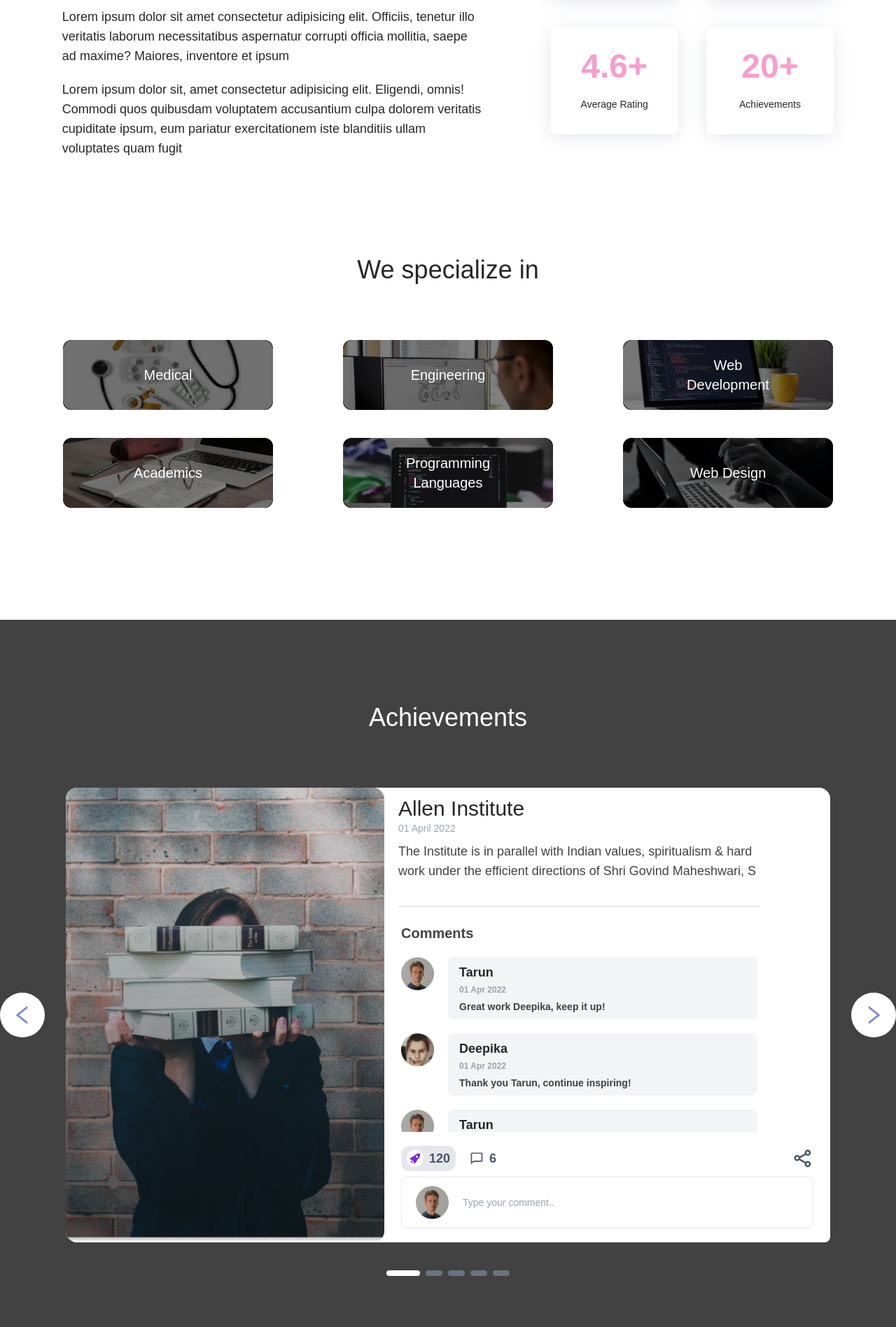
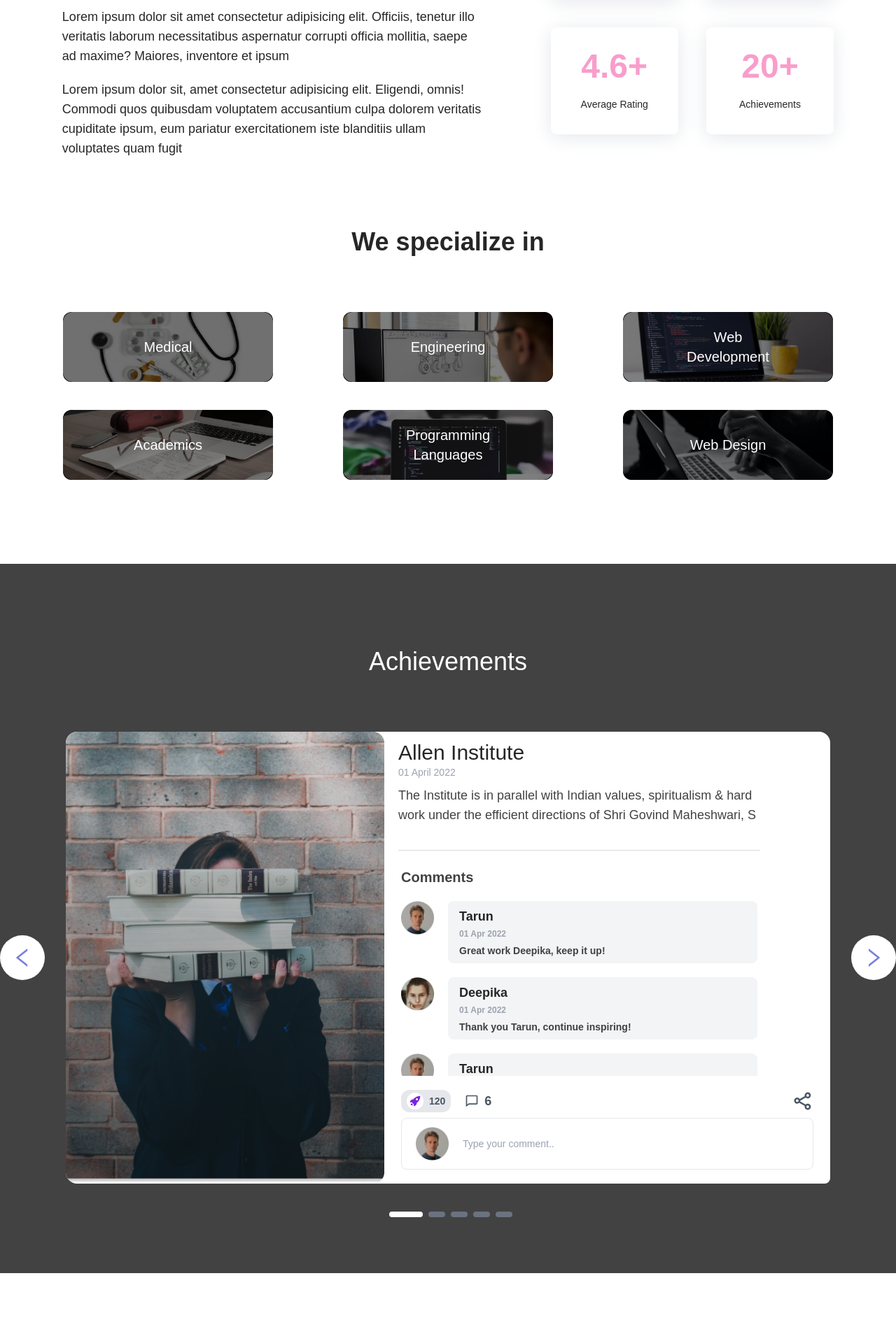
Before and after one commit to albiummid/ostello, a React (Create React App) app: page /institute/a2ls32ls in a window 1280 px wide. Shown: the part 880-2777 px from the top of the page at 70% size. Built offline with nearby package versions, Linux system fonts and the light colour scheme.

Commit message:
rajbir part done

```diff
--- a/src/App.js
+++ b/src/App.js
@@ -8,7 +8,7 @@ import ViewMoreCourse from './pages/ViewMoreCourse'
 
 function App() {
   return (
-    <>
+    <div className='overflow-x-hidden'>
       <BrowserRouter>
         <Layout>
           <Routes>
@@ -19,7 +19,7 @@ function App() {
           </Routes>
         </Layout>
       </BrowserRouter>
-    </>
+    </div>
   )
 }
 
--- a/src/components/Home/CourseOverview.js
+++ b/src/components/Home/CourseOverview.js
@@ -36,7 +36,7 @@ export default function CourseOverview() {
       className=' container mx-auto course_overview flex justify-between  space-y-10 flex-col lg:flex-row   px-5 py-20 xl:px-20 items-center text-[#414141]'
     >
       <div className='text-justify md:w-6/12 '>
-        <h1 className='lg:text-5xl text-3xl  text-rights font-semibold lg:mb-10 mb-5'>
+        <h1 className='lg:text-5xl text-3xl  text-rights font-semibold lg:mb-10'>
           Course Overview
         </h1>
         <div className={'text-xl  text-justify lg:block hidden '}>
@@ -61,7 +61,7 @@ export default function CourseOverview() {
             cost effective.
           </p>
         </div>
-        <div className='text-lg font-medium lg:hidden my-10'>
+        <div className='text-lg lg:hidden my-10'>
           <p>
             With over 20 hours of training, quizzes and practical steps you can
             follow - this is one of the most comprehensive digital marketing
--- a/src/components/Home/Header.js
+++ b/src/components/Home/Header.js
@@ -74,13 +74,13 @@ export default function Header() {
     <div name='Header' className=' '>
       <div className='bg-[#7A81DC]  '>
         <div className=' px-3 sm:px-20 container mx-auto  text-white lg:flex flex-row-reverse justify-between md:py-10'>
-          <section className='  pt-5 lg:w-[400px] 2xl:w-[500px]  '>
+          <section className='  py-5 lg:w-[400px] 2xl:w-[500px]  '>
             <Carousel
               itemsToShow={1}
               showArrows={false}
               renderPagination={({ pages, activePage, onClick }) => {
                 return (
-                  <div className='flex items-center gap-2 mt-2'>
+                  <div className='flex items-center space-x-2 mt-2'>
                     {pages.map((page) => {
                       const isActivePage = activePage === page
                       return (
@@ -181,7 +181,7 @@ export default function Header() {
                     )}
                     <BiShareAlt
                       onClick={() => setOpen(true)}
-                      className='active:opacity-80 flex items-center text-sm  text-white   w-6 h-6 md:h-10 md:w-10 rounded-full shadow-sm justify-center cursor-pointer   md:ring-2 ring-1 ring-white md:text-2xl p-2'
+                      className='active:opacity-80 flex items-center text-sm  text-white   w-6 h-6 md:h-10 md:w-10 rounded-full shadow-sm justify-center cursor-pointer   md:ring-2 ring-1 ring-white md:text-2xl p-1'
                     />
 
                     <ModalWrapper open={open} setOpen={setOpen}>
--- a/src/components/Home/Platforms.js
+++ b/src/components/Home/Platforms.js
@@ -153,8 +153,8 @@ export default function Platforms() {
       <div className='lg:flex space-x-5 justify-around py-20 px-10 bg-[#F3F5F7] hidden '>
         {platforms.map((item, i) => (
           <div key={i}>
-            <p className='font-bold md:text-3xl text-xl my-5'>{item.name}</p>
-            <div className='flex flex-col text-2xl'>
+            <p className='font-bold md:text-2xl text-xl my-5'>{item.name}</p>
+            <div className='flex flex-col text-xl'>
               {item.categories.map((category, idx) => (
                 <Link to={category.url} key={idx}>
                   {category.title}
--- a/src/components/Home/Reviews/ReviewCard.js
+++ b/src/components/Home/Reviews/ReviewCard.js
@@ -147,9 +147,9 @@ export default function ReviewCard({
             <img className='w-12 h-12' src={reviewImg} alt='' />
 
             <div className='font-semibold '>
-              <h1 className='md:text-xl text-[#414141]'>Neena Sharma</h1>
+              <h1 className='xl:text-xl text-[#414141]'>Neena Sharma</h1>
               <div>
-                <p className='text-md text-gray-400'>
+                <p className='xl:text-md text-gray-400'>
                   {moment(Date.now()).format('MMMM , YYYY')}
                 </p>
                 <Rating
@@ -187,8 +187,12 @@ export default function ReviewCard({
         </div>
 
         <div className='flex flex-col  my-2 text-gray-500 font-medium '>
-          <p className='md:text-xl text-lg'>{review.quotes}</p>
-          <p className=' text-[#7D23E0] cursor-pointer  text-lg'>Show More</p>
+          <p className='xl:text-xl text-lg'>
+            {review.quotes}{' '}
+            <span className=' text-[#7D23E0] cursor-pointer  text-lg'>
+              Show More
+            </span>
+          </p>
         </div>
         <div className='flex items-center no-scrollbar space-x-2 overflow-scroll   '>
           {contents.slice(0, 5).map((item, i) => (
@@ -281,9 +285,9 @@ export default function ReviewCard({
                 className='flex space-x-2  items-center text-lg cursor-pointer w-[100px]'
               >
                 {isUpvoted ? (
-                  <LikeFilled className='text-2xl flex items-center text-[#7D23E0]' />
+                  <LikeFilled className='xl:text-2xl flex items-center text-[#7D23E0]' />
                 ) : (
-                  <LikeOutlined className='text-2xl flex items-center' />
+                  <LikeOutlined className='xl:text-2xl flex items-center' />
                 )}
                 <span className=''>{isUpvoted ? '120K' : 'Upvote'}</span>
               </div>
@@ -297,7 +301,9 @@ export default function ReviewCard({
               className='  md:flex space-x-2 text-[#7D23E0]  items-center text-lg cursor-pointer '
             >
               <BiCommentDetail className='text-2xl flex items-center' />
-              <span className=''>View Comments</span>
+              <span className=''>
+                <span className='xl:inline hidden'>View </span>Comments
+              </span>
             </div>
           </div>
         </div>
@@ -307,22 +313,22 @@ export default function ReviewCard({
           <div
             className={`pb-5 space-y-5 w-full shadow-lg shadow-gray-300 px-6  rounded-lg flex flex-col bg-white z-[999] rounded-t-none md:absolute `}
           >
-            <p className='sm:text-2xl text-xl'>Comments</p>
+            <p className='xl:text-2xl text-xl'>Comments</p>
             <div className=' overflow-y-scroll no-scrollbar space-y-5 h-[250px]'>
               {comments.map((item, i) => (
                 <div className='space-x-5 flex items-start font-semibold text-[#414141]'>
                   <img
-                    className='sm:w-12 sm:h-12 w-8'
+                    className='xl:w-12 xl:h-12 w-8'
                     src={item.userPic}
                     alt=''
                   />
 
                   <div className='bg-gray-100  px-4 py-2 w-full rounded-lg'>
-                    <h1 className='sm:text-xl text-sm '>{item.userName}</h1>
+                    <h1 className='xl:text-xl text-lg '>{item.userName}</h1>
                     <span className='text-gray-400 sm:text-md text-xs'>
                       {moment(item.date).format('DD MMM YYYY')}
                     </span>
-                    <p className='pt-2 sm:text-lg font-medium text-sm'>
+                    <p className='pt-2 xl:text-lg font-medium text-sm'>
                       {item.comment}
                     </p>
                   </div>
@@ -344,13 +350,13 @@ export default function ReviewCard({
               </div>
               <div className='flex sm:space-x-5 space-x-2 border border-1 border-gray-200 md:px-5 px-2 py-2 rounded-lg text-sm sm:text-md'>
                 <img
-                  className='sm:w-12 sm:h-12 w-5 h-5'
+                  className='xl:w-12 xl:h-12 w-8 h-8'
                   src={comments[0].userPic}
                   alt=''
                 />
                 <input
                   type='text'
-                  className='outline-none border-none focus:outline-none focus:border-none'
+                  className='outline-none border-none focus:outline-none focus:border-none w-full'
                   placeholder='Type your comment..'
                 />
               </div>
--- a/src/components/Home/Reviews/Reviews.js
+++ b/src/components/Home/Reviews/Reviews.js
@@ -105,7 +105,7 @@ export default function Reviews() {
                     <Progress
                       strokeColor='#7D23E0'
                       strokeWidth={10}
-                      className='text-xs lg:text-lg w-[400px]   hidden md:block'
+                      className='text-xs lg:text-lg md:w-[200px] xl:w-[400px]   hidden md:block'
                       percent={item.percentage}
                       showInfo={false}
                     />
--- a/src/components/Home/courses/CourseCard.js
+++ b/src/components/Home/courses/CourseCard.js
@@ -59,7 +59,7 @@ export default function CourseCard() {
     return () => clearInterval(timer)
   }, [isCopied])
   return (
-    <div className='md:w-[400px] max-w-[400px] relative shadow-[#7ab1dc]/20 shadow-ostf rounded-3xl'>
+    <div className=' max-w-[350px] relative shadow-[#7ab1dc]/20 shadow-ostf rounded-3xl '>
       <div className='relative'>
         <img src={courseImg} className='w-[100%] rounded-2xl  ' alt='' />
         <div className='flex items-center justify-center  space-x-1 px-2 text-md text-white  font-bold bg-yellow-400 rounded-lg md:hidden absolute right-5 bottom-[10px] '>
@@ -81,10 +81,10 @@ export default function CourseCard() {
         )}
       </div>
 
-      <div className=' relative p-6 flex flex-col space-y-3 bg-[#fffff]'>
+      <div className=' relative p-5 flex flex-col space-y-3 bg-[#fffff]'>
         <div className=' flex  justify-between '>
           <div>
-            <p className='md:text-2xl text-lg  text-[#767676]'>
+            <p className='xl:text-2xl text-lg  text-[#767676]'>
               XYZ Design Academy
             </p>
             <p className='md:text-lg text-md font-bold'>UX Design Program</p>
--- a/src/components/Institute/AboutUs.jsx
+++ b/src/components/Institute/AboutUs.jsx
@@ -62,7 +62,7 @@ export default function AboutUs() {
         <div className='md:w-6/12 mx-5'>
           <h1 className='text-4xl font-bold mb-10'>About Us</h1>
           <div className='md:hidden'>
-            <p>
+            <p className='text-lg'>
               With over 20 hours of training, quizzes and practical steps you
               can follow - this is one of the most comprehensive digital
               marketing courses available.{' '}
@@ -116,8 +116,10 @@ export default function AboutUs() {
           ))}
         </div>
       </div>
-      <div name='Categories' className='mx-5  py-20'>
-        <h1 className='text-center mb-10 text-4xl py-10'>We specialize in</h1>
+      <div name='Categories' className='mx-5  py-10'>
+        <h1 className='text-center mb-10 text-4xl py-10 font-bold'>
+          We specialize in
+        </h1>
         <div className='grid lg:grid-cols-3 grid-cols-2 place-items-center md:gap-10 gap-8'>
           {platforms.map((item, i) => (
             <div
--- a/src/components/Institute/Achivements/AchievementCard.jsx
+++ b/src/components/Institute/Achivements/AchievementCard.jsx
@@ -56,7 +56,7 @@ export default function AchievementCard() {
     <div className='py-5'>
       <div className='max-w-[1200px] lg:mx-auto text-[#424242]  bg-white flex flex-wrap lg:flex-nowrap rounded-2xl s justify-center my-5 mx-5 relative'>
         <img
-          className='md:w-5/12 hidden lg:block rounded-2xl  object-cover '
+          className='lg:w-5/12 hidden lg:block rounded-2xl  object-cover '
           src={cardData.coverImg}
           alt=''
         />
@@ -72,19 +72,19 @@ export default function AchievementCard() {
         <div>
           <div className='px-5 py-3 font-medium space-y-2 lg:mr-20'>
             <div className=' '>
-              <h1 className=' text-3xl'>{cardData.instituteName}</h1>
-              <p className='text-md  text-gray-400'>{cardData.date}</p>
+              <h1 className=' xl:text-3xl text-xl'>{cardData.instituteName}</h1>
+              <p className='xl:text-md  text-gray-400'>{cardData.date}</p>
             </div>
-            <p className='sm:text-lg'>{cardData.postText}</p>
+            <p className='xl:text-lg'>{cardData.postText}</p>
           </div>
-          <div className='px-5 lg:mr-20'>
+          <div className='px-5 xl:mr-20 mr-10'>
             <Divider type='horizontal' className=' bg-gray-200' />
           </div>
           <div>
             <div
               className={`pb-5 space-y-5 w-full  px-6  rounded-lg flex flex-col bg-white z-[999] rounded-t-none  `}
             >
-              <p className=' md:text-xl font-bold'>
+              <p className=' xl:text-xl font-bold'>
                 Comments{' '}
                 <span className='lg:hidden'>({cardData.comments.length})</span>
                 <span className=' float-right lg:hidden'>view all</span>
@@ -94,13 +94,13 @@ export default function AchievementCard() {
                 {cardData.comments.map((item, i) => (
                   <div className='space-x-5 flex items-start font-semibold text-[#414141] '>
                     <img
-                      className='sm:w-12 sm:h-12 w-8 '
+                      className='xl:w-12 xl:h-12 w-8 '
                       src={item.userImg}
                       alt=''
                     />
 
                     <div className='bg-gray-100 py-2  px-4  w-full rounded-lg'>
-                      <h1 className='sm:text-lg text-sm '>{item.userName}</h1>
+                      <h1 className='xl:text-lg text-sm '>{item.userName}</h1>
                       <span className='text-gray-400 sm:text-md text-xs'>
                         {moment(item.date).format('DD MMM YYYY')}
                       </span>
@@ -116,10 +116,10 @@ export default function AchievementCard() {
                       <div className='w-6 h-6 flex items-center justify-center bg-white rounded-full '>
                         <IoIosRocket className='text-[#7D23E0]' />
                       </div>
-                      <span>120</span>
+                      <span className='text-sm'>120</span>
                     </div>
                     <div className='flex items-center justify-center space-x-2'>
-                      <BiComment className='text-xl' />
+                      <BiComment className='xl:text-xl' />
                       <span>{cardData.comments.length}</span>
                     </div>
                   </div>
@@ -127,7 +127,7 @@ export default function AchievementCard() {
                 </div>
                 <div className='flex sm:space-x-5 space-x-2 border border-1 border-gray-200 md:px-5 px-2 py-3  rounded-lg text-sm sm:text-md'>
                   <img
-                    className='sm:w-12 sm:h-12 w-8 h-8'
+                    className='xl:w-12 xl:h-12 w-8 h-8'
                     src={cardData.comments[0].userImg}
                     alt=''
                   />
--- a/src/components/Institute/Achivements/index.jsx
+++ b/src/components/Institute/Achivements/index.jsx
@@ -39,7 +39,7 @@ export default function Achievements() {
               ref={carouselRef}
               renderPagination={({ pages, activePage, onClick }) => {
                 return (
-                  <div className='flex items-center gap-2'>
+                  <div className='flex items-center space-x-2'>
                     <LeftOutlined
                       onClick={() => carouselRef.current.slidePrev()}
                       className='text-[#7A81DC] text-xl bg-white flex items-center justify-center h-10 w-10 rounded-full cursor-pointer mr-2 md:hidden'
--- a/src/components/Institute/InstituteHeader.jsx
+++ b/src/components/Institute/InstituteHeader.jsx
@@ -76,7 +76,7 @@ export default function InstituteHeader() {
               showArrows={false}
               renderPagination={({ pages, activePage, onClick }) => {
                 return (
-                  <div className='flex items-center gap-2 mt-2'>
+                  <div className='flex items-center space-x-2 mt-2'>
                     {pages.map((page) => {
                       const isActivePage = activePage === page
                       return (
```
Also changed, not shown: src/components/Home/courses/courses.js (+8 -1 lines).
